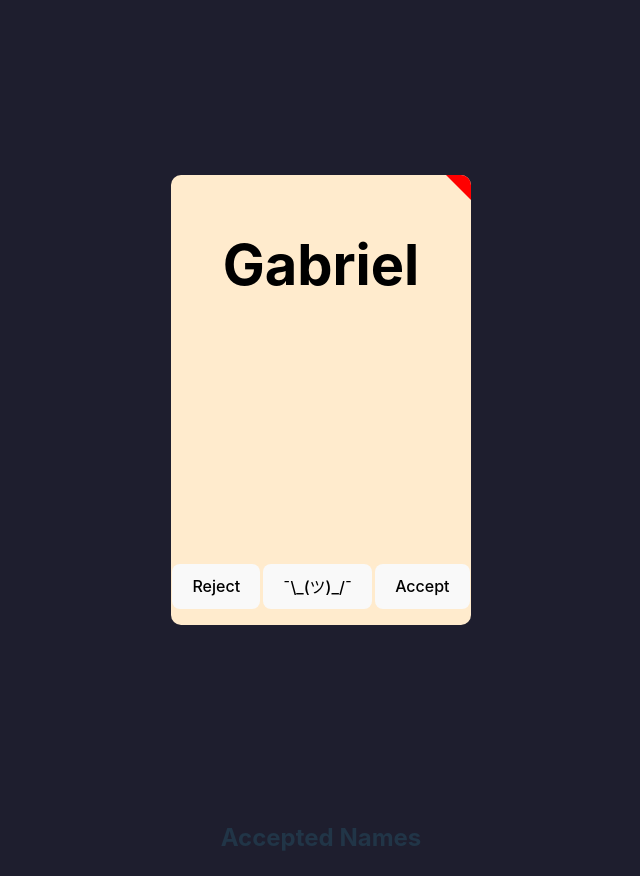
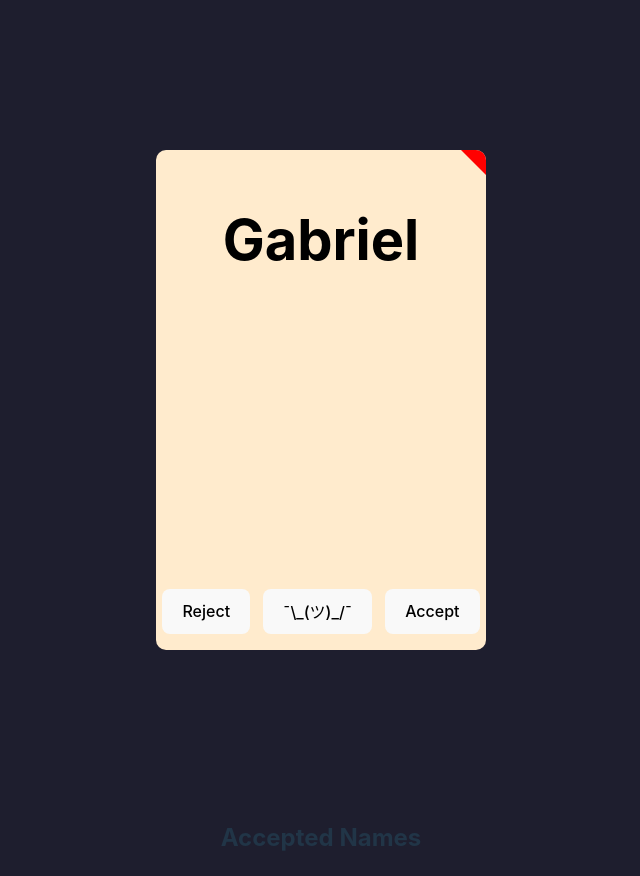
Before and after one commit to MDario123/react-name-selector-app, a React (Vite) app: page / in a window 1280 px wide. Shown: the whole page, without its empty margins (319-959 px from the left). Built offline with nearby package versions, Linux system fonts and the light colour scheme.

Commit message:
progress

```diff
--- a/src/App.css
+++ b/src/App.css
@@ -19,9 +19,9 @@ body {
 .show {
   max-width: 1080px;
   width: 100vw;
-  display: grid;
-  grid-template-columns: 1fr 1fr 1fr;
-  justify-items: center;
+  display: flex;
+  flex-flow: row wrap;
+  justify-content: center;
 
   list-style-type: none;
   margin: 0;
@@ -33,6 +33,7 @@ body {
   padding: 0 10px;
   background-color: blanchedalmond;
   min-width: 5em;
+  max-width: 7em;
   width: 80%;
 
   border: 2px solid red;
@@ -46,10 +47,10 @@ body {
 
 .cardSlot {
   max-height: 80vh;
-  height: 450px;
+  height: 500px;
 
   max-width: 80vw;
-  width: 300px;
+  width: 330px;
 
   align-self: center;
   justify-self: center;
@@ -59,15 +60,8 @@ body {
   border-radius: 10px;
 }
 
-.cardSlot>* {
+.cardSlot > * {
   grid-area: 1 / 1;
-}
-
-.viewChanger {
-  /* position: absolute; */
-
-  align-self: center;
-  margin-top: 30px;
 }
 
 .card {
@@ -90,7 +84,7 @@ body {
   }
 }
 
-.card>* {
+.card > * {
   grid-area: 1 / 1;
   transform-style: preserve-3d;
 }
@@ -125,15 +119,6 @@ body {
     flex-direction: row;
     justify-content: space-around;
   }
-
-  .stamp {
-    height: 12rem;
-    width: 16rem;
-    visibility: hidden;
-    opacity: 0%;
-    align-self: center;
-    justify-self: center;
-  }
 }
 
 .card .backSide {
@@ -150,5 +135,8 @@ body {
     color: black;
     align-self: start;
     justify-self: center;
+
+    padding: 10px;
+    text-align: center;
   }
 }
--- a/src/components/NameCard.tsx
+++ b/src/components/NameCard.tsx
@@ -89,7 +89,6 @@ export function NameCard({ name, yes, no, maybe }: NameCardProps) {
     <motion.div className="card" animate={facing} exit={choice} variants={card}>
       <div className="frontSide">
         <div className="name">{name.name}</div>
-        <img className="stamp" src="/public/redApprovedStamp.png" />
         <div className="cardButtons">
           <button
             onClick={() => {
```
Also changed, not shown: public/redApprovedStamp.png (deleted).
